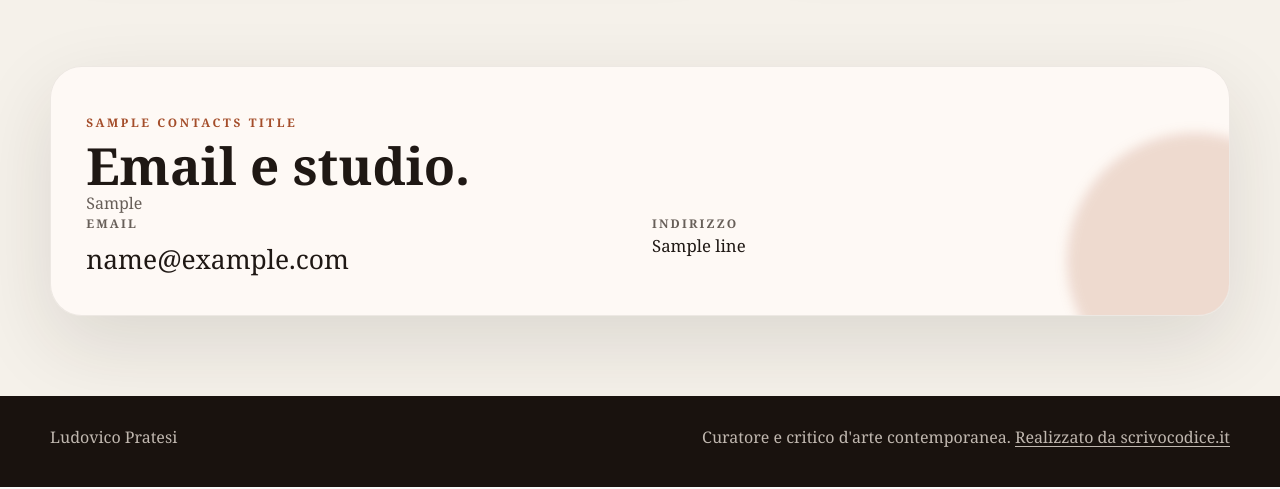
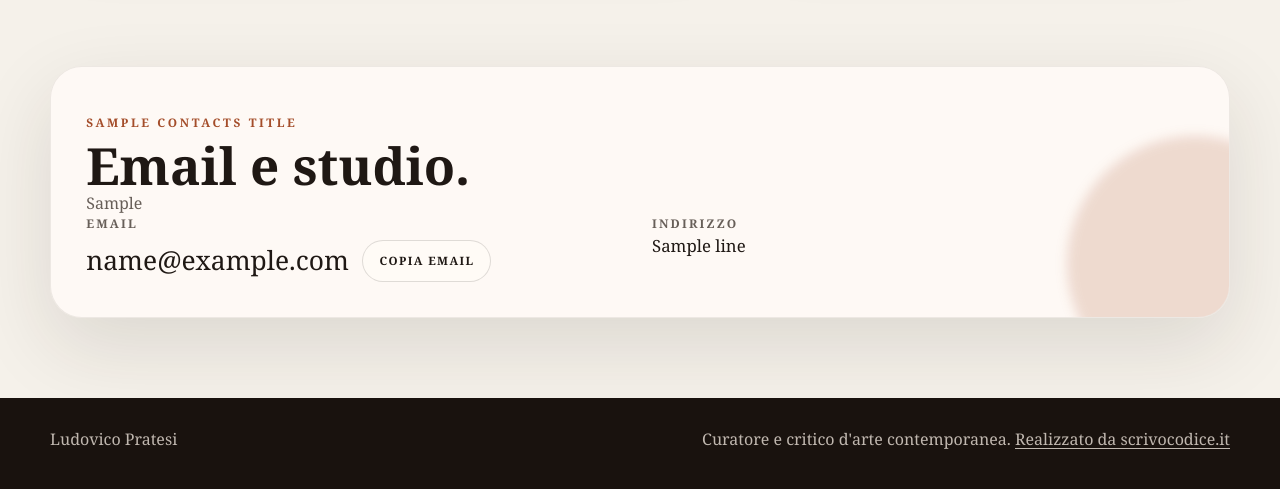
Before and after one commit to scrivocodice/ludovicopratesi.it, a Django app: template app/frontend/templates/layout_previews/layout_preview_one.html in a window 1280 px wide. Shown: the part 2066-2555 px from the top of the page. Run offline with Django 5.2, Linux system fonts and the light colour scheme; data comes from the database, SQL or seed files in the repository; tables that the repository leaves empty hold one stand-in row (values such as "Sample post"); the template is opened without the code that fills it: values that come from a table or form of the project are taken from there, most other values are stand-ins (such as "Sample title", 1, 10 or a date in 2020); grey boxes marked "Sample" are stand-in pictures.

Commit message:
Aggiunge copia mail togliendo mailto

```diff
--- a/app/frontend/templates/layout_previews/layout_preview_one.html
+++ b/app/frontend/templates/layout_previews/layout_preview_one.html
@@ -107,7 +107,12 @@
           <div class="row g-4">
             <div class="col-lg-6">
               <span class="contact-label">Email</span>
-              <a class="contact-value" href="mailto:{{ contacts.email }}">{{ contacts.email }}</a>
+              <div class="contact-copy-group">
+                <span class="contact-value">{{ contacts.email }}</span>
+                <button class="contact-copy-button" type="button" data-copy-text="{{ contacts.email }}" data-copy-success="Email copiata">
+                  Copia email
+                </button>
+              </div>
             </div>
             <div class="col-lg-6">
               <span class="contact-label">Indirizzo</span>
--- a/app/frontend/tests.py
+++ b/app/frontend/tests.py
@@ -73,6 +73,12 @@ class HomepageTest(TestCase):
         self.assertContains(response, 'role="button"', count=1)
         self.assertContains(response, 'aria-controls="mostra-card-click"', count=1)
 
+    def test_homepage_uses_copy_button_for_email_instead_of_mailto(self):
+        response = self.client.get('/')
+        self.assertContains(response, 'data-copy-text="ludovico@spaziotaverna.it"', html=False)
+        self.assertContains(response, 'Copia email', html=False)
+        self.assertNotContains(response, 'mailto:ludovico@spaziotaverna.it', html=False)
+
     def test_homepage_decodes_html_entities_in_exhibit_text(self):
         Exhibit.objects.create(
             title='&lsquo;Mostra&rsquo; &amp; prova',
--- a/src/css/layout-previews.css
+++ b/src/css/layout-previews.css
@@ -612,6 +612,51 @@ body.preview-modal-open {
   text-decoration: none;
 }
 
+.contact-copy-group {
+  display: flex;
+  flex-wrap: wrap;
+  align-items: center;
+  gap: 0.85rem;
+  margin-top: 0.45rem;
+}
+
+.contact-copy-group .contact-value {
+  margin-top: 0;
+}
+
+.contact-copy-button {
+  display: inline-flex;
+  align-items: center;
+  justify-content: center;
+  min-height: 2.5rem;
+  padding: 0.7rem 1rem;
+  border: 1px solid rgba(33, 24, 17, 0.14);
+  border-radius: 999px;
+  background: rgba(255, 251, 247, 0.72);
+  color: var(--page-text, #171717);
+  font-size: 0.72rem;
+  font-weight: 700;
+  letter-spacing: 0.12em;
+  text-transform: uppercase;
+  cursor: pointer;
+  transition:
+    background-color 160ms ease,
+    border-color 160ms ease,
+    color 160ms ease;
+}
+
+.contact-copy-button:hover,
+.contact-copy-button:focus-visible {
+  border-color: rgba(164, 77, 42, 0.26);
+  color: var(--accent, #a44d2a);
+}
+
+.contact-copy-button.is-copied {
+  background: var(--accent, #a44d2a);
+  border-color: var(--accent, #a44d2a);
+  color: #ffffff;
+}
+
 .contact-address {
   margin: 0;
   font-size: 1.05rem;
```
Also changed, not shown: app/frontend/templates/layout_previews/layout_preview_base.html (+47 -0 lines).
